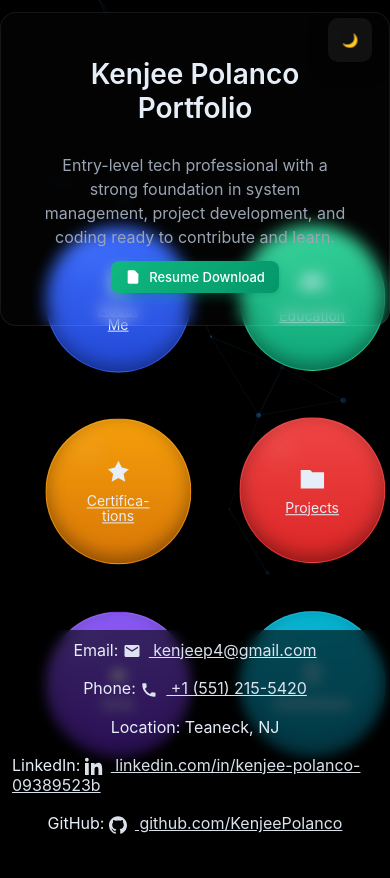
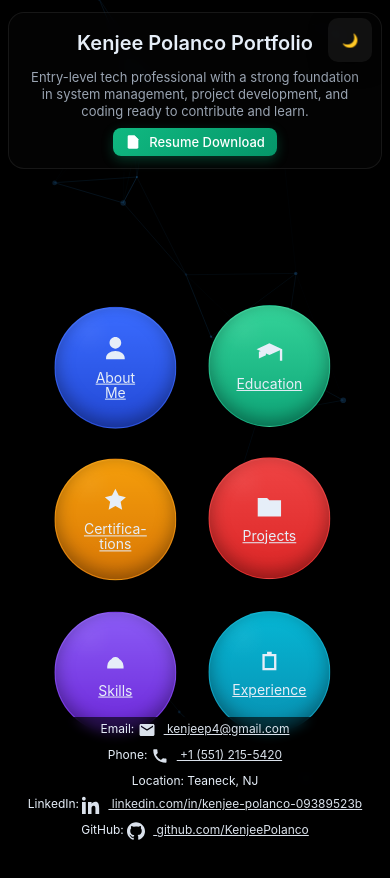
Before and after one commit to KenjeePolanco/portfolio, a plain HTML site: page index.html in a window 390 px wide. Drawn offline with nearby package versions, Linux system fonts and the light colour scheme.

Commit message:
Add mobile responsive fixes for small devices
- Added breakpoint for iPhone SE and devices with max-width 480px or max-height 700px
- Significantly reduced header size: smaller padding, font sizes, and spacing
- Made contact bar ultra-compact with stacked layout for tiny screens
- Reduced button grid size and gaps for better mobile fit
- Optimized body padding and stage spacing for small devices
- Prevents button cutoff on iPhone SE and similar small devices

```diff
--- a/styles.css
+++ b/styles.css
@@ -206,6 +206,33 @@ body{
 @media (max-width:700px){
   .button-grid{ grid-template-columns: repeat(2, 1fr); gap:48px; max-width:520px }
   :root{ --btn-size: 124px }
+
+  /* Adjust body and stage spacing for mobile */
+  body{
+    padding: 20px;
+  }
+
+  .stage{
+    min-height: calc(100vh - 40px);
+  }
+}
+
+/* Extra small devices (iPhone SE, etc.) */
+@media (max-width: 480px), (max-height: 700px) {
+  .button-grid{
+    gap: 32px;
+    max-width: 320px;
+  }
+  :root{ --btn-size: 100px }
+
+  /* More aggressive spacing for tiny screens */
+  body{
+    padding: 12px;
+  }
+
+  .stage{
+    min-height: calc(100vh - 24px);
+  }
 }
 
 .button-grid { margin-top: 6px }
@@ -321,6 +348,47 @@ body{
   .resume-text{
     font-size: 13px;
   }
+
+  /* Make header smaller on mobile */
+  .header-box{
+    padding: 20px 24px;
+    margin: 0 12px;
+  }
+
+  .site-title{
+    font-size: 24px;
+    padding: 8px 12px;
+  }
+
+  .header-box .tagline{
+    margin: 12px 0 0;
+    font-size: 14px;
+  }
+}
+
+/* Extra small devices (iPhone SE, etc.) */
+@media (max-width: 480px), (max-height: 700px) {
+  .header-box{
+    padding: 12px 16px;
+    margin: 0 8px;
+  }
+
+  .site-title{
+    font-size: 20px;
+    padding: 6px 8px;
+  }
+
+  .header-box .tagline{
+    margin: 8px 0 0;
+    font-size: 13px;
+    line-height: 1.3;
+  }
+
+  .resume-btn{
+    font-size: 12px;
+    padding: 6px 12px;
+    margin-top: 8px;
+  }
 }
 
 /* Project download buttons */
@@ -404,6 +472,47 @@ body{ padding-top:120px }
 .contact-item a{ color:var(--text); text-decoration:underline; opacity:0.95 }
 
 [data-theme="light"] .contact-bar{ background:rgba(255,255,255,0.9); color:var(--text) }
+
+/* Mobile responsive adjustments for contact bar */
+@media (max-width: 700px){
+  .contact-bar{
+    padding: 6px 8px;
+    font-size: 14px;
+  }
+
+  .contact-inner{
+    gap: 12px;
+  }
+
+  .icon{
+    width: 16px;
+    height: 16px;
+    margin-right: 6px;
+  }
+}
+
+/* Extra small devices contact bar adjustments */
+@media (max-width: 480px), (max-height: 700px) {
+  .contact-bar{
+    padding: 4px 6px;
+    font-size: 12px;
+  }
+
+  .contact-inner{
+    gap: 8px;
+    flex-direction: column;
+  }
+
+  .contact-item{
+    text-align: center;
+  }
+
+  .icon{
+    width: 14px;
+    height: 14px;
+    margin-right: 4px;
+  }
+}
 
 .icon{ width:18px; height:18px; vertical-align:middle; margin-right:8px; fill:currentColor }
 
```
